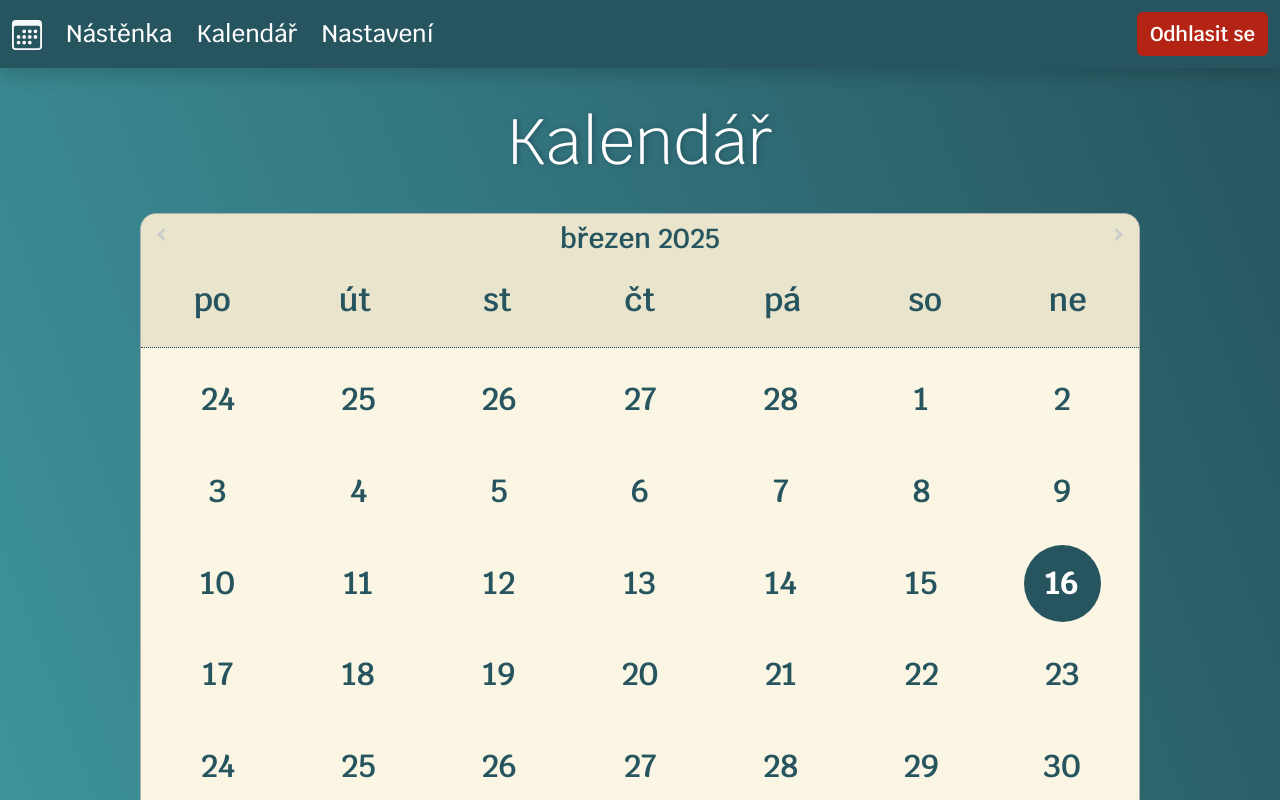
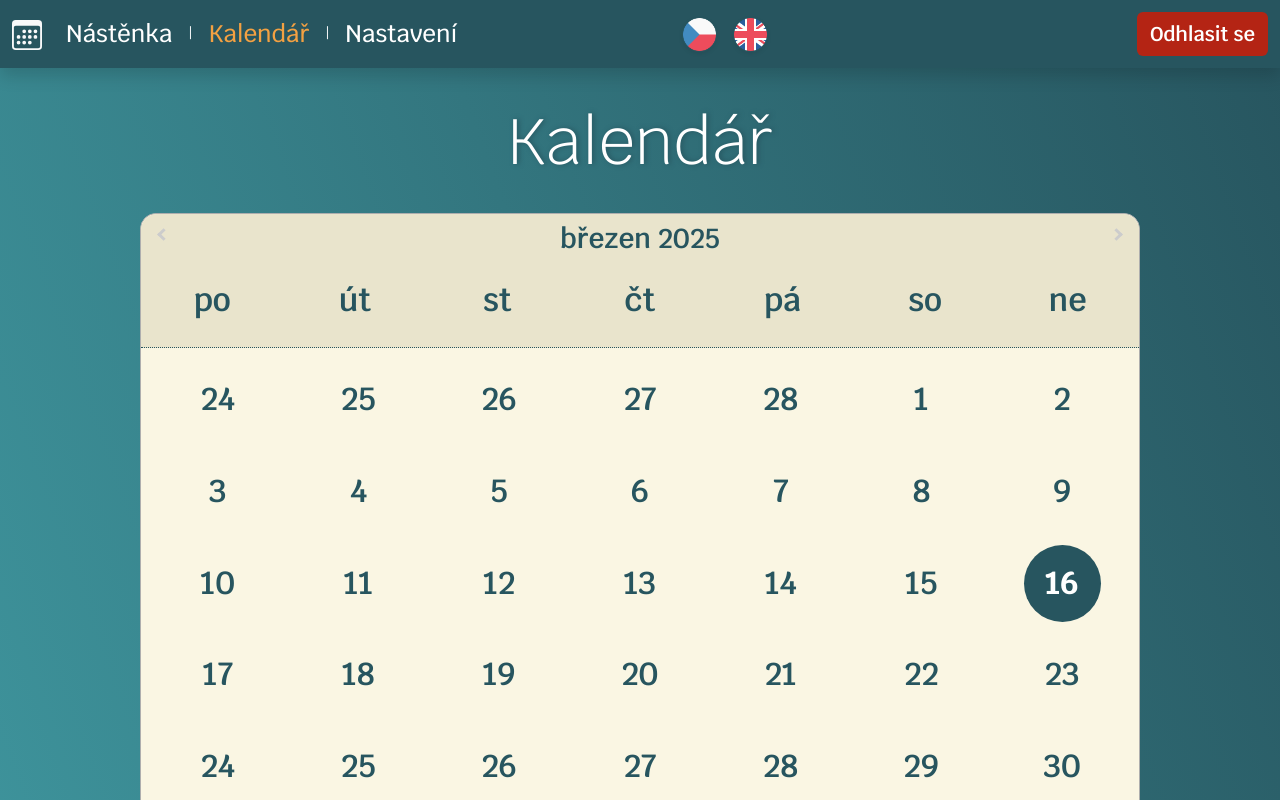
Before and after one commit to sykoramaros/time_records_react, a React (Create React App) app: page /#/calendar in a window 1280 px wide. Shown: the top 800 px of the page. Built offline with nearby package versions, Linux system fonts and the light colour scheme.

Commit message:
Pages and components translated to english

```diff
--- a/src/App.css
+++ b/src/App.css
@@ -173,3 +173,11 @@ a:hover {
 .text-shadow-danger {
   text-shadow: 2px 0 5px #b42414;
 }
+
+.nav-link:hover {
+  color: #f3a142 !important;
+}
+
+.nav-link.active {
+  color: #f3a142 !important;
+}
--- a/src/App.jsx
+++ b/src/App.jsx
@@ -24,10 +24,13 @@ import AccessDenied from "./Pages/AccessDenied/AccessDenied"
 import csPages from "./locales/cs/pages.json"
 import enPages from "./locales/en/pages.json"
 import csComponents from "./locales/cs/components.json"
+import enComponents from "./locales/en/components.json"
 
 i18n.load({cs: csPages})
 i18n.load({en: enPages})
 i18n.load({cs: csComponents})
+i18n.load({en: enComponents})
+
 
 i18n.activate("cs")
 
--- /dev/null
+++ b/src/Components/Navbar/Navbar.css
@@ -0,0 +1,4 @@
+.lang-btn:hover {
+    transition: transform 0.3s ease-in-out;
+    transform: scale(1.1);
+}
--- a/src/Components/Navbar/Navbar.jsx
+++ b/src/Components/Navbar/Navbar.jsx
@@ -1,19 +1,20 @@
 import React from "react"
 import { useState, useEffect, useRef } from "react"
-import { Link } from "react-router-dom"
+import {Link, NavLink} from "react-router-dom"
+import "./Navbar.css"
 import { Trans } from "@lingui/react";
+import { i18n } from "@lingui/core";
 import LogoutButton from "../LogoutButton/LogoutButton"
 
 const Navbar = () => {
+  const [isOpen, setIsOpen] = useState(false)
   const [role, setRole] = useState(null)
   const [menuOpen, setMenuOpen] = useState(false)
   const navbarCollapseRef = useRef(null)
 
-  useEffect(() => {
-    // Simulace načtení role uživatele (např. z API nebo localStorage)
-    const userRole = localStorage.getItem("userRole") || "User";
-    setRole(userRole);
-  }, []);
+  const handleIsOpen = () => {
+    setIsOpen(!isOpen)
+  }
 
   // Funkce pro přepínání a zavírání menu
   const toggleMenu = () => setMenuOpen((prev) => !prev);
@@ -21,9 +22,9 @@ const Navbar = () => {
 
   return (
     <div>
-      <nav className="navbar fixed-top navbar-expand-sm bg-primary shadow">
+      <nav className="navbar fixed-top navbar-expand-md bg-primary shadow">
         <div className="container-fluid">
-          <Link className="navbar-brand" to="/home" onClick={closeMenu}>
+          <NavLink className="navbar-brand" to="/home" onClick={closeMenu}>
             <svg
               xmlns="http://www.w3.org/2000/svg"
               width="30"
@@ -35,7 +36,7 @@ const Navbar = () => {
               <path d="M14 0H2a2 2 0 0 0-2 2v12a2 2 0 0 0 2 2h12a2 2 0 0 0 2-2V2a2 2 0 0 0-2-2M1 3.857C1 3.384 1.448 3 2 3h12c.552 0 1 .384 1 .857v10.286c0 .473-.448.857-1 .857H2c-.552 0-1-.384-1-.857z" />
               <path d="M6.5 7a1 1 0 1 0 0-2 1 1 0 0 0 0 2m3 0a1 1 0 1 0 0-2 1 1 0 0 0 0 2m3 0a1 1 0 1 0 0-2 1 1 0 0 0 0 2m-9 3a1 1 0 1 0 0-2 1 1 0 0 0 0 2m3 0a1 1 0 1 0 0-2 1 1 0 0 0 0 2m3 0a1 1 0 1 0 0-2 1 1 0 0 0 0 2m3 0a1 1 0 1 0 0-2 1 1 0 0 0 0 2m-9 3a1 1 0 1 0 0-2 1 1 0 0 0 0 2m3 0a1 1 0 1 0 0-2 1 1 0 0 0 0 2m3 0a1 1 0 1 0 0-2 1 1 0 0 0 0 2" />
             </svg>
-          </Link>
+          </NavLink>
           <button
             className="border-0 bg-primary navbar-toggler"
             type="button"
@@ -49,6 +50,7 @@ const Navbar = () => {
               className=""
               width={40}
               height={40}
+              alt="Menu"
             />
             {/* <span className="navbar-toggler-icon toggler-icon"></span> */}
           </button>
@@ -59,56 +61,119 @@ const Navbar = () => {
           >
             <ul className="navbar-nav gap-2 fw-medium">
               <li className="nav-item">
-                <Link
-                  className="nav-link active fs-4 text-white"
+                <NavLink
+                  className="nav-link fs-4 text-white"
                   aria-current="page"
                   to="/home"
                   onClick={closeMenu}
                 >
                   <Trans id="navbar.home">Home</Trans>
-                </Link>
+                </NavLink>
               </li>
+              <span className="d-none d-xl-block my-auto text-white fw-normal">|</span>
               <li className="nav-item">
-                <Link
+                <NavLink
                   className="nav-link fs-4 text-white"
                   to="/calendar"
                   onClick={closeMenu}
                 >
                   <Trans id="navbar.calendar">Calendar</Trans>
-                </Link>
+                </NavLink>
               </li>
+              <span className="d-none d-xl-block my-auto text-white fw-normal">|</span>
               <li className="nav-item">
-                <Link
+                <NavLink
                   className="nav-link fs-4 text-white"
                   to="/settings"
                   onClick={closeMenu}
                 >
                   <Trans id="navbar.settings">Settings</Trans>
-                </Link>
+                </NavLink>
               </li>
               {role === "Admin" && (
                 <>
                   <li className="nav-item">
-                    <Link
+                    <NavLink
                       className="nav-link fs-4 text-white"
                       to="/users"
                       onClick={closeMenu}
                     >
                       Users
-                    </Link>
+                    </NavLink>
                   </li>
                   <li className="nav-item">
-                    <Link
+                    <NavLink
                       className="nav-link fs-4 text-white"
                       to="/roles"
                       onClick={closeMenu}
                     >
                       Roles
-                    </Link>
+                    </NavLink>
                   </li>
                 </>
               )}
             </ul>
+            <div className="mx-auto">
+              <ul
+                  className="my-auto row row-cols-2 g-3"
+                  style={{ listStyle: "none" }}
+              >
+                <li className="my-auto lang-btn">
+                  <a
+                      href="#"
+                      onClick={(e) => {
+                        e.preventDefault() // Zabrání výchozímu chování odkazu
+                        i18n.activate("cs") // Aktivuje češtinu
+                      }}
+                      aria-label="Switch to Czech language"
+                  >
+                    <img
+                        className="rounded-5 shadow-sm"
+                        src={`${process.env.PUBLIC_URL}/Photos/lang/czech.png`}
+                        alt="Czech language"
+                        width="35"
+                        height="auto"
+                    />
+                  </a>
+                </li>
+                <li className="my-auto lang-btn">
+                  <a
+                      href="#"
+                      onClick={(e) => {
+                        e.preventDefault() // Zabrání výchozímu chování odkazu
+                        i18n.activate("en") // Aktivuje češtinu
+                      }}
+                      aria-label="Switch to English language"
+                  >
+                    <img
+                        className="rounded-5 shadow-sm"
+                        src={`${process.env.PUBLIC_URL}/Photos/lang/english.png`}
+                        alt="English language"
+                        width="35"
+                        height="auto"
+                    />
+                  </a>
+                </li>
+                {/*<li className="my-auto">*/}
+                {/*  <a*/}
+                {/*      href="#"*/}
+                {/*      onClick={(e) => {*/}
+                {/*        e.preventDefault() // Zabrání výchozímu chování odkazu*/}
+                {/*        i18n.activate("mn") // Aktivuje češtinu*/}
+                {/*      }}*/}
+                {/*      aria-label="Switch to Mongolian language"*/}
+                {/*  >*/}
+                {/*    <img*/}
+                {/*        className="border rounded-5 shadow-sm"*/}
+                {/*        src={`${process.env.PUBLIC_URL}/img/lang/mongolian.png`}*/}
+                {/*        alt="Mongolian language"*/}
+                {/*        width="35"*/}
+                {/*        height="auto"*/}
+                {/*    />*/}
+                {/*  </a>*/}
+                {/*</li>*/}
+              </ul>
+            </div>
             <LogoutButton />
           </div>
         </div>
--- a/src/locales/en/pages.json
+++ b/src/locales/en/pages.json
@@ -1,8 +1,16 @@
 {
-  "login": "Login",
-  "username": "Username",
-  "password": "Password",
-  "login.button": "Sign in",
-  "login.info": "Please sign in with Google",
-  "login.loading": "Loading..."
+  "login.h1": "Login",
+  "login.username": "Username",
+  "login.password": "Password",
+  "login.login-button": "Log in",
+  "login.info": "Please log in via Google",
+  "login.loading": "Loading...",
+  "home.h1": "Hello",
+  "calendar.h1": "Calendar",
+  "settings.h1": "Settings",
+  "settings.goal": "Goal",
+  "settings.name": "Name",
+  "settings.email": "Email",
+  "settings.phone": "Phone",
+  "settings.save-button": "Save"
 }
```
Also changed, not shown: public/Photos/lang/czech.png (added), public/Photos/lang/english.png (added), src/locales/en/components.json (added).
